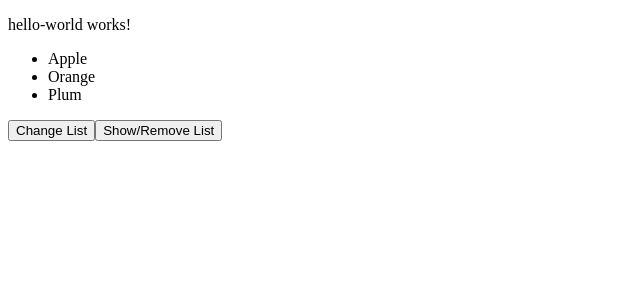
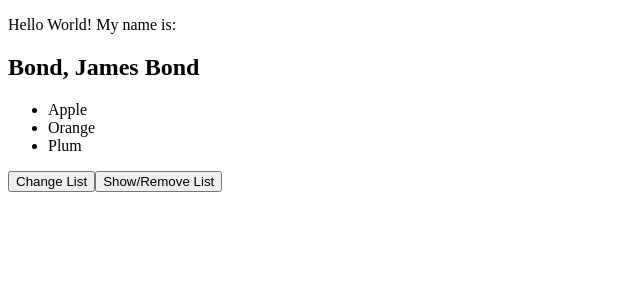
Before and after one commit to craigmckeachie/a12-demos, an Angular app: page / in a window 1280 px wide. Shown: the top 300 px of the page, without its empty margins (0-640 px from the left). Built offline with nearby package versions, Linux system fonts and the light colour scheme.

Commit message:
completed

```diff
--- a/src/app/app.component.ts
+++ b/src/app/app.component.ts
@@ -6,7 +6,7 @@ import { HelloWorldComponent } from './hello-world/hello-world.component';
 @Component({
   selector: 'app-root',
   template: `
-    <app-hello-world></app-hello-world>
+    <app-hello-world><h2 #nameContent>Bond, James Bond</h2> </app-hello-world>
     <app-fruit-list [fruits]="data" *ngIf="showList"></app-fruit-list>
     <button (click)="onClickChange()">Change List</button>
     <button (click)="onClickRemove()">Show/Remove List</button>
--- a/src/app/hello-world/hello-world.component.ts
+++ b/src/app/hello-world/hello-world.component.ts
@@ -1,20 +1,25 @@
-import { Component, OnInit } from '@angular/core';
+import { Component, ContentChild, OnInit } from '@angular/core';
 
 @Component({
   selector: 'app-hello-world',
-  template: `
-    <p>
-      hello-world works!
-    </p>
-  `,
-  styles: [
-  ]
+  template: ` <p>Hello World! My name is: <ng-content></ng-content></p> `,
+  styles: [],
 })
 export class HelloWorldComponent implements OnInit {
-
-  constructor() { }
+  @ContentChild('nameContent', { static: true }) nameContent: any;
+  constructor() {}
 
   ngOnInit(): void {
+    console.log(
+      'OnInit: nameContent available only if static is true',
+      this.nameContent
+    );
   }
 
+  ngAfterContentInit() {
+    console.log('AfterContentInit: nameContent available. ', this.nameContent);
+  }
+  ngAfterViewInit() {
+    console.log('AfterViewInit: nameContent available. ', this.nameContent);
+  }
 }
```
